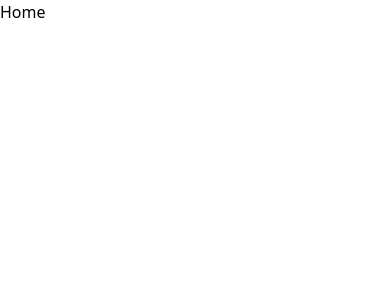
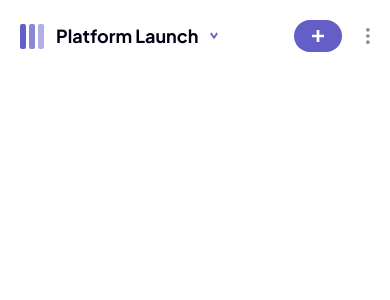
Before and after one commit to JaacielBriseo/kanban-task-management, a React (Create React App) app: page / in a window 390 px wide. Shown: the top 300 px of the page. Built offline with nearby package versions, Linux system fonts and the light colour scheme.

Commit message:
Header layout for mobile

```diff
--- /dev/null
+++ b/src/app/components/Header.tsx
@@ -0,0 +1,18 @@
+import styles from '../styles/styles.module.css';
+export const Header = () => {
+	return (
+		<header className={styles.header}>
+			<div className={styles.firstContainer}>
+				<img src='./assets/logo-mobile.svg' alt='board' />
+				<h1 className={styles.title}>Platform Launch</h1>
+				<img src='./assets/icon-chevron-down.svg' alt='chevron down' className={styles.chevron} />
+			</div>
+			<div className={styles.secondContainer}>
+				<button className={styles.headerButton}>
+					<img src='./assets/icon-add-task-mobile.svg' alt='add task' />
+				</button>
+				<img src='./assets/icon-vertical-ellipsis.svg' alt='ellipsis' className={styles.ellipsisLogo} />
+			</div>
+		</header>
+	);
+};
--- /dev/null
+++ b/src/app/components/index.ts
@@ -0,0 +1 @@
+export { Header } from './Header';
--- a/src/app/pages/Home.tsx
+++ b/src/app/pages/Home.tsx
@@ -1,6 +1,9 @@
+import { Header } from '../components';
 
 export const Home = () => {
-  return (
-    <div>Home</div>
-  )
-}
+	return (
+		<main className='font-Jakarta bg-LightGrey'>
+			<Header />
+		</main>
+	);
+};
--- /dev/null
+++ b/src/app/styles/styles.module.css
@@ -0,0 +1,21 @@
+.header{
+    @apply w-full p-5 flex justify-between bg-White
+}
+.firstContainer{
+     @apply flex items-center space-x-3
+}
+.title{
+    @apply font-bold text-lg text-Dark
+}
+.chevron{
+    @apply w-2 h-2
+}
+.secondContainer{
+    @apply flex justify-between items-center space-x-6
+}
+.headerButton{
+    @apply bg-MainPurple w-12 h-8 rounded-full flex items-center justify-center
+}
+.ellipsisLogo{
+    @apply w-1 h-4
+}
```
